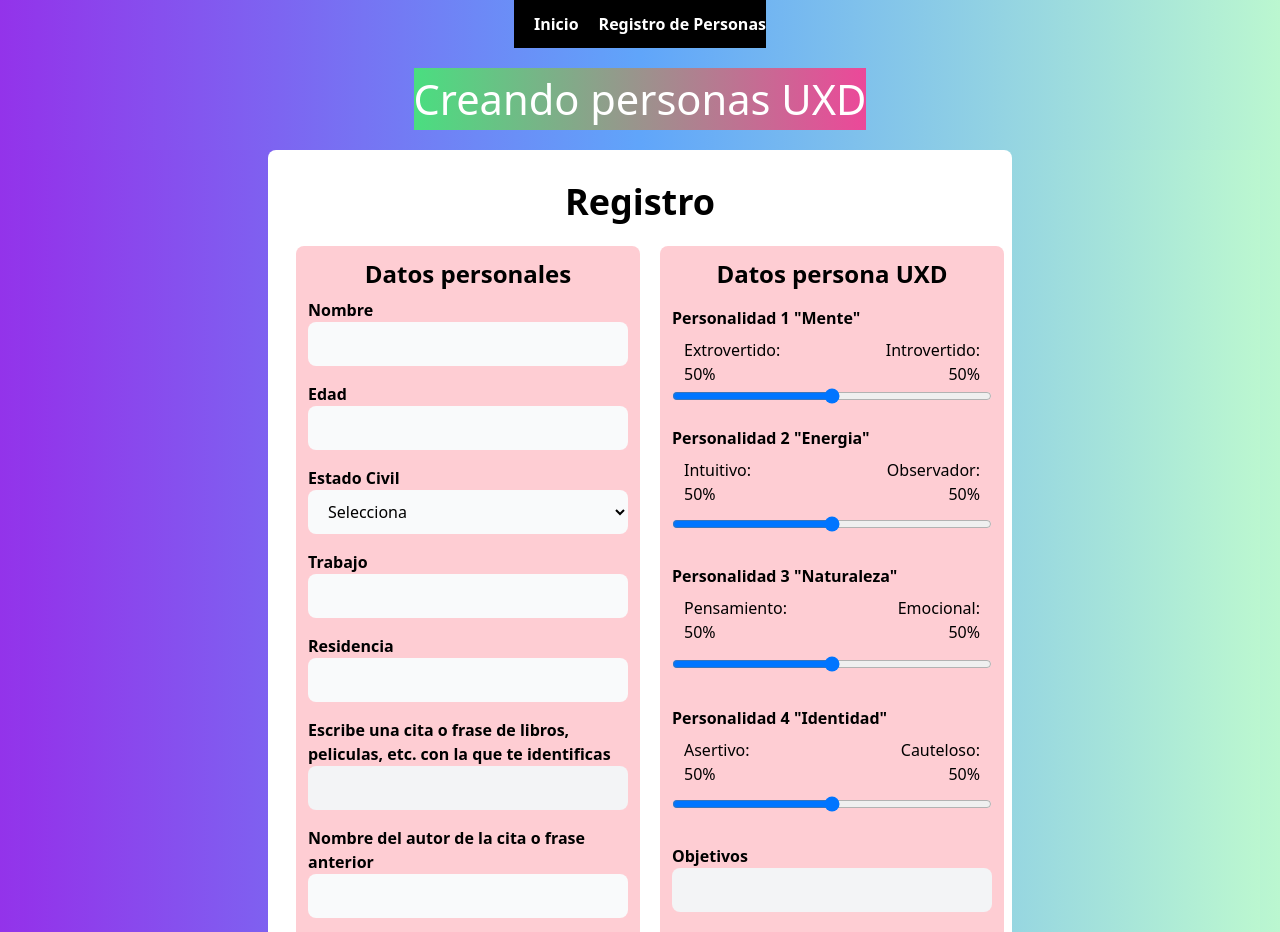
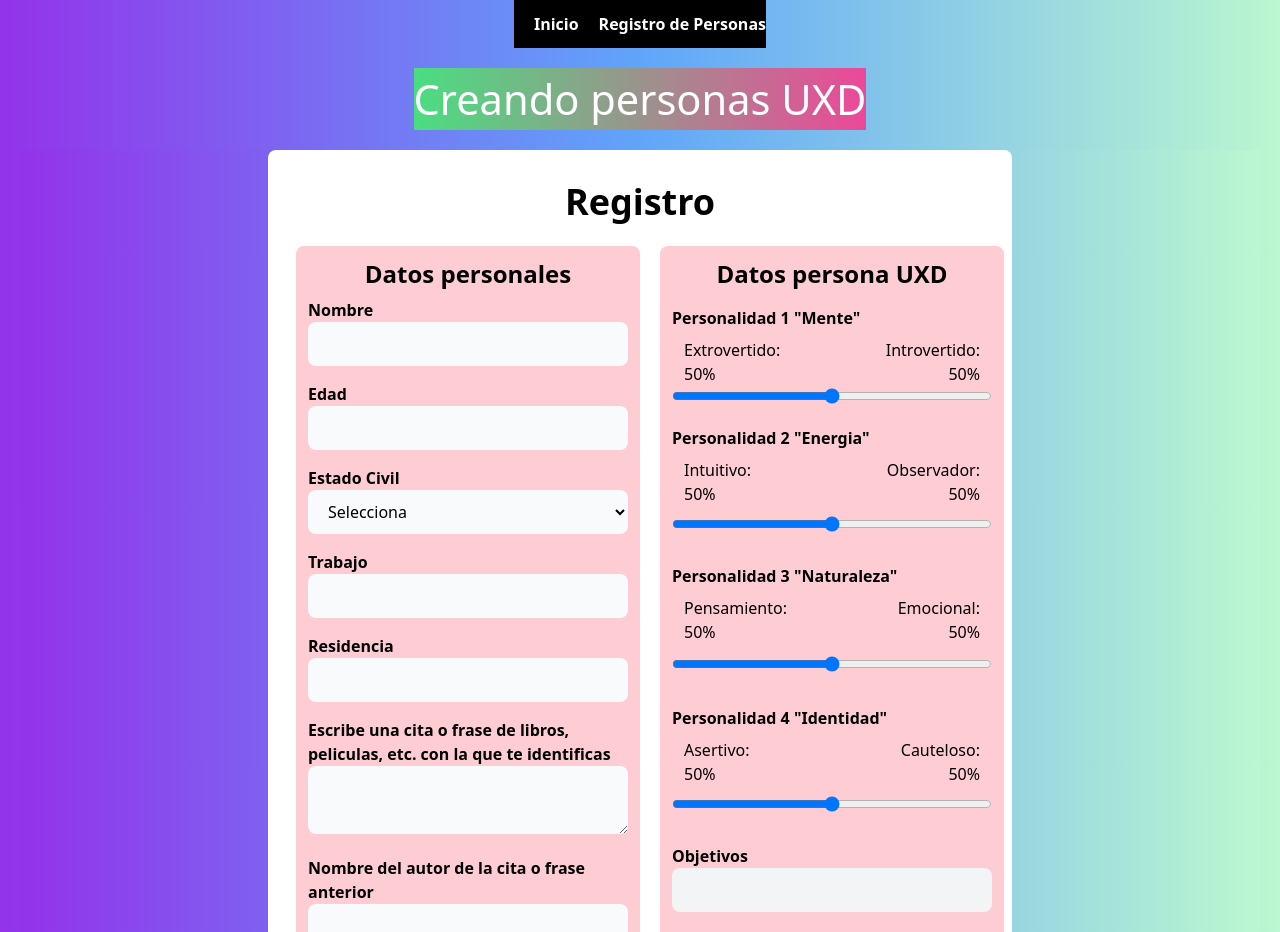
Before and after one commit to Yadira-Canche-Hernandez/SPA_PERSONASUXD, a Vue app: page /RegistroPersonas in a window 1280 px wide. Shown: the top 932 px of the page. Built offline with nearby package versions, Linux system fonts and the light colour scheme.

Commit message:
Agregue componente TextArea  para Cita y Bio

```diff
--- a/src/components/RegistroPersonas.vue
+++ b/src/components/RegistroPersonas.vue
@@ -2,6 +2,7 @@
 //importación de componentes
 import BotonEnviar from '../components/BotonEnviar.vue';
 import InputText from '../components/InputText.vue';
+import TextArea from '../components/TextArea.vue';
 
 import axios from 'axios';
 
@@ -10,10 +11,10 @@ import axios from 'axios';
 export default {
   components:{
     //nombre con el que se llama a los componentes
-    BotonEnviar,InputText
+    BotonEnviar, InputText, TextArea
   },
 
-  emits: ['dataIT'],
+  emits: ['dataIT, dataTA'],
 
     data() {
       return {
@@ -67,6 +68,18 @@ export default {
         DataIT4(t){
           //le asignamos lo que recibe a la variable
           this.Residencia=t
+        },
+
+        //Cita
+        TextAreaC(a){
+          //le asignamos lo que recibe a la variable
+          this.Cita=a
+        },
+
+        //Biografia
+        TextAreaB(a){
+          //le asignamos lo que recibe a la variable
+          this.Bio=a
         },
 
         //Función para enviar informacion de una persona
@@ -241,7 +254,7 @@ export default {
               </label>
 
               <!--Uso al componente-->
-              <InputText @dataIT= "DataIT4" > </InputText>
+              <InputText @dataIT= "DataIT4"> </InputText>
 
             </div>
 
@@ -249,7 +262,9 @@ export default {
               <label class="block text-black font-bold md:text-left my-2 md:mb-0">
                 Escribe una cita o frase de libros, peliculas, etc. con la que te identificas
               </label>
-              <input type="text" v-model="Cita" class="w-full py-2.5 px-4 rounded-lg bg-gray-100 focus:shadow focus:bg-white focus:outline-none" id="Cita" placeholder=""/>
+
+              <!--Uso al componente-->
+              <TextArea @dataTA = "TextAreaC"></TextArea>
             </div>
 
             <div class="w-full mt-4">
@@ -263,8 +278,10 @@ export default {
               <label class="block text-black font-bold md:text-left my-2 md:mb-0">
                 Biografía
               </label>
-              <textarea type="text" v-model="Bio" class="w-full py-2.5 px-4 rounded-lg bg-gray-50 focus:shadow focus:bg-white focus:outline-none" id="Bio" placeholder="">
-              </textarea>
+
+              <!--Uso al componente-->
+              <TextArea @dataTA = "TextAreaB"></TextArea>
+
             </div>
           </div>
 
```
Lines whose indentation alone changed are shown as unchanged.
